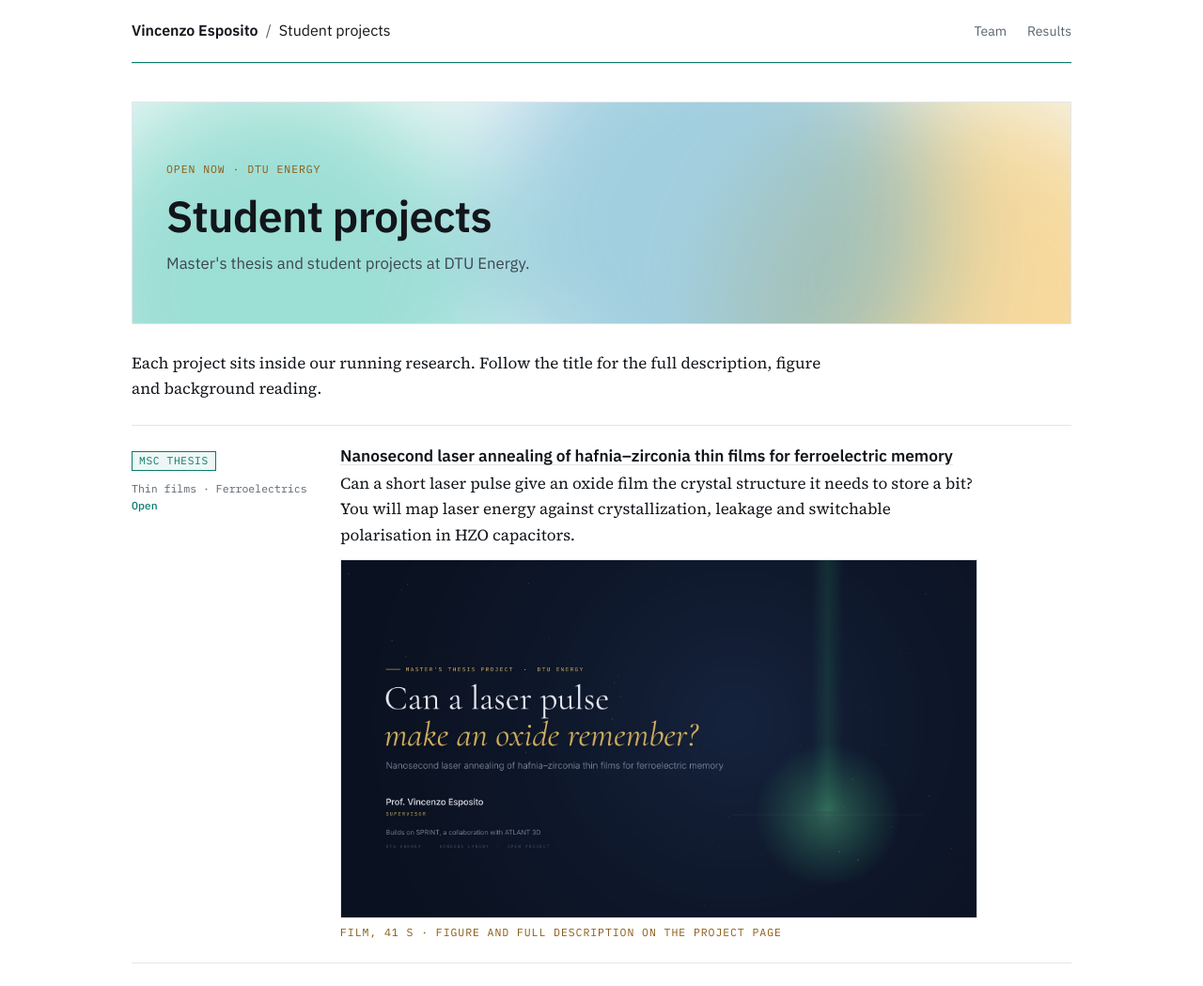
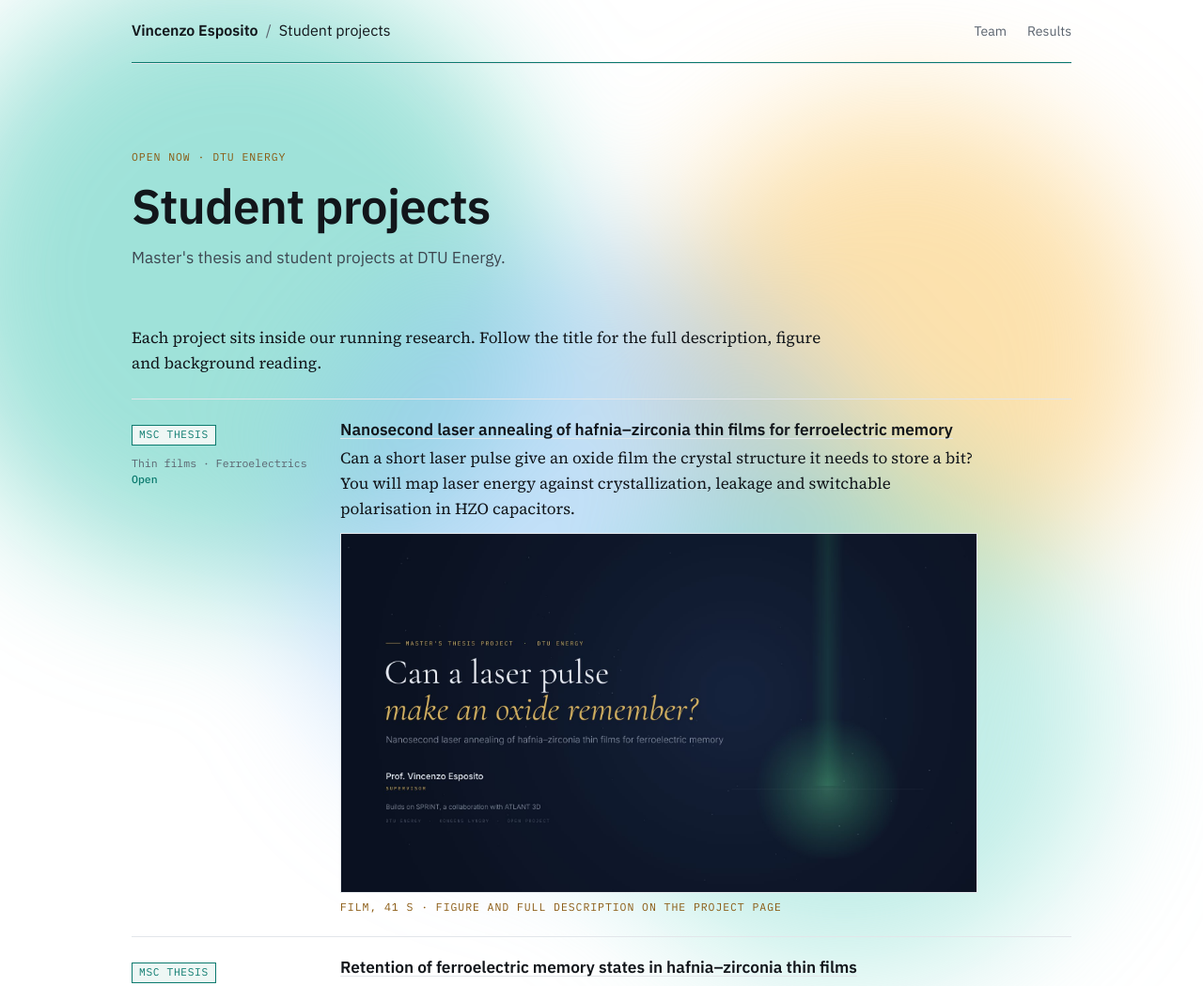
Before and after one commit to esplab-droid/esplab-droid.github.io, a plain HTML site: page students/index.html in a window 1280 px wide. Shown: the top 1049 px of the page at 94% size. Drawn offline with Linux system fonts and the light colour scheme.

Commit message:
Student page: full-page animated gradient with visible motion
Co-Authored-By: Claude Opus 5.5 <noreply@anthropic.com>
Claude-Session: https://claude.ai/code/session_013AJag1gC4piiRQ3cN4EWRC

```diff
--- a/students/index.html
+++ b/students/index.html
@@ -180,28 +180,29 @@ footer{border-top-color:#0b7a6e}
 .hook{color:#0b7a6e}
 .proj h3 a:hover{color:#0b7a6e}
 .fig img,.proj img{border-color:#e2e6ea}
-/* Animated gradient hero: soft colour fields drift slowly behind the title */
-.sphero{position:relative;isolation:isolate;overflow:hidden;margin:0 0 28px;padding:56px 36px 50px;border:1px solid var(--rule);background:#f4faf9}
-.sphero h1{font-size:clamp(2rem,4.5vw,2.9rem);letter-spacing:-.015em;margin-top:10px}
-.sphero p{margin:10px 0 0;font-family:var(--display);font-size:1.05rem;color:#3d4650;max-width:32em}
-.sphero-bg{position:absolute;inset:-20%;z-index:-1;filter:blur(56px) saturate(1.1)}
-.sphero-bg i{position:absolute;width:max(240px,30%);aspect-ratio:1;border-radius:50%;opacity:.5;animation:spdrift 20s ease-in-out infinite alternate}
-.sphero-bg i:nth-child(1){background:#4fc2b1;left:8%;top:5%}
-.sphero-bg i:nth-child(2){background:#f3c46a;right:12%;top:8%;opacity:.6;animation-duration:24s;animation-delay:-7s}
-.sphero-bg i:nth-child(3){background:#93c2ee;left:40%;bottom:0;animation-duration:28s;animation-delay:-13s}
-.sphero-bg i:nth-child(4){background:#0b7a6e;right:30%;bottom:-8%;opacity:.16;animation-duration:22s;animation-delay:-4s}
-@keyframes spdrift{0%{transform:translate(0,0) scale(1)}50%{transform:translate(14%,10%) scale(1.18)}100%{transform:translate(-10%,16%) scale(.92)}}
-@media (prefers-reduced-motion:reduce){.sphero-bg i{animation:none}}
+/* Animated gradient: soft colour fields drift behind the whole page; the title band is transparent over it */
+.sphero{position:relative;margin:0 0 28px;padding:44px 0 30px}
+.sphero h1{font-size:clamp(2.2rem,5vw,3.2rem);letter-spacing:-.015em;margin-top:10px}
+.sphero p{margin:10px 0 0;font-family:var(--display);font-size:1.08rem;color:#3d4650;max-width:32em}
+.spbg{position:fixed;inset:-15%;z-index:-1;pointer-events:none;filter:blur(70px) saturate(1.15)}
+.spbg i{position:absolute;width:46vmax;aspect-ratio:1;border-radius:50%;opacity:.5;animation:spdrift 11s ease-in-out infinite alternate}
+.spbg i:nth-child(1){background:#4fc2b1;left:2%;top:2%}
+.spbg i:nth-child(2){background:#f3c46a;right:4%;top:6%;animation-duration:13s;animation-delay:-4s}
+.spbg i:nth-child(3){background:#93c2ee;left:30%;top:40%;animation-duration:15s;animation-delay:-8s}
+.spbg i:nth-child(4){background:#7fd6c9;right:10%;bottom:0;opacity:.45;animation-duration:12s;animation-delay:-2s}
+@keyframes spdrift{0%{transform:translate(0,0) scale(1)}33%{transform:translate(18vw,10vh) scale(1.2)}66%{transform:translate(-12vw,18vh) scale(.9)}100%{transform:translate(8vw,-12vh) scale(1.1)}}
+@media (prefers-reduced-motion:reduce){.spbg i{animation:none}}
+@media (max-width:780px){.sphero{padding:32px 0 20px}.spbg i{opacity:.4}}
 /* 3D tilt on the film posters: the script adds .tilt on mouse devices only */
 .tilt{display:block;position:relative;transform:perspective(1000px) rotateX(var(--rx,0deg)) rotateY(var(--ry,0deg)) scale(var(--s,1));transition:transform .6s cubic-bezier(.2,.8,.2,1),box-shadow .6s ease;will-change:transform}
 .tilt img{display:block}
 .tilt::after{content:"";position:absolute;inset:0;pointer-events:none;opacity:0;transition:opacity .4s ease;background:radial-gradient(460px circle at var(--gx,50%) var(--gy,50%),rgba(255,255,255,.16),transparent 60%)}
 .tilt.on{--s:1.015;transition:transform .12s ease-out,box-shadow .4s ease;box-shadow:0 26px 50px -22px rgba(7,9,13,.6)}
 .tilt.on::after{opacity:1}
-@media (max-width:780px){.sphero{padding:40px 20px 36px}.sphero-bg i{width:58%;opacity:.45}.sphero-bg i:nth-child(1){left:6%;top:6%}.sphero-bg i:nth-child(2){right:4%;top:auto;bottom:4%}.sphero-bg i:nth-child(3){left:auto;right:8%;top:2%;bottom:auto}.sphero-bg i:nth-child(4){display:none}}
 </style>
 </head>
 <body>
+<div class="spbg" aria-hidden="true"><i></i><i></i><i></i><i></i></div>
 <div class="wrap">
   <header class="top">
     <div class="crumb"><a href="../">Vincenzo Esposito</a><span>/</span>Student projects</div>
@@ -210,7 +211,6 @@ footer{border-top-color:#0b7a6e}
 
   <section id="open">
     <div class="sphero">
-      <div class="sphero-bg" aria-hidden="true"><i></i><i></i><i></i><i></i></div>
       <span class="label">Open now · DTU Energy</span>
       <h1>Student projects</h1>
       <p>Master's thesis and student projects at DTU Energy.</p>
```
